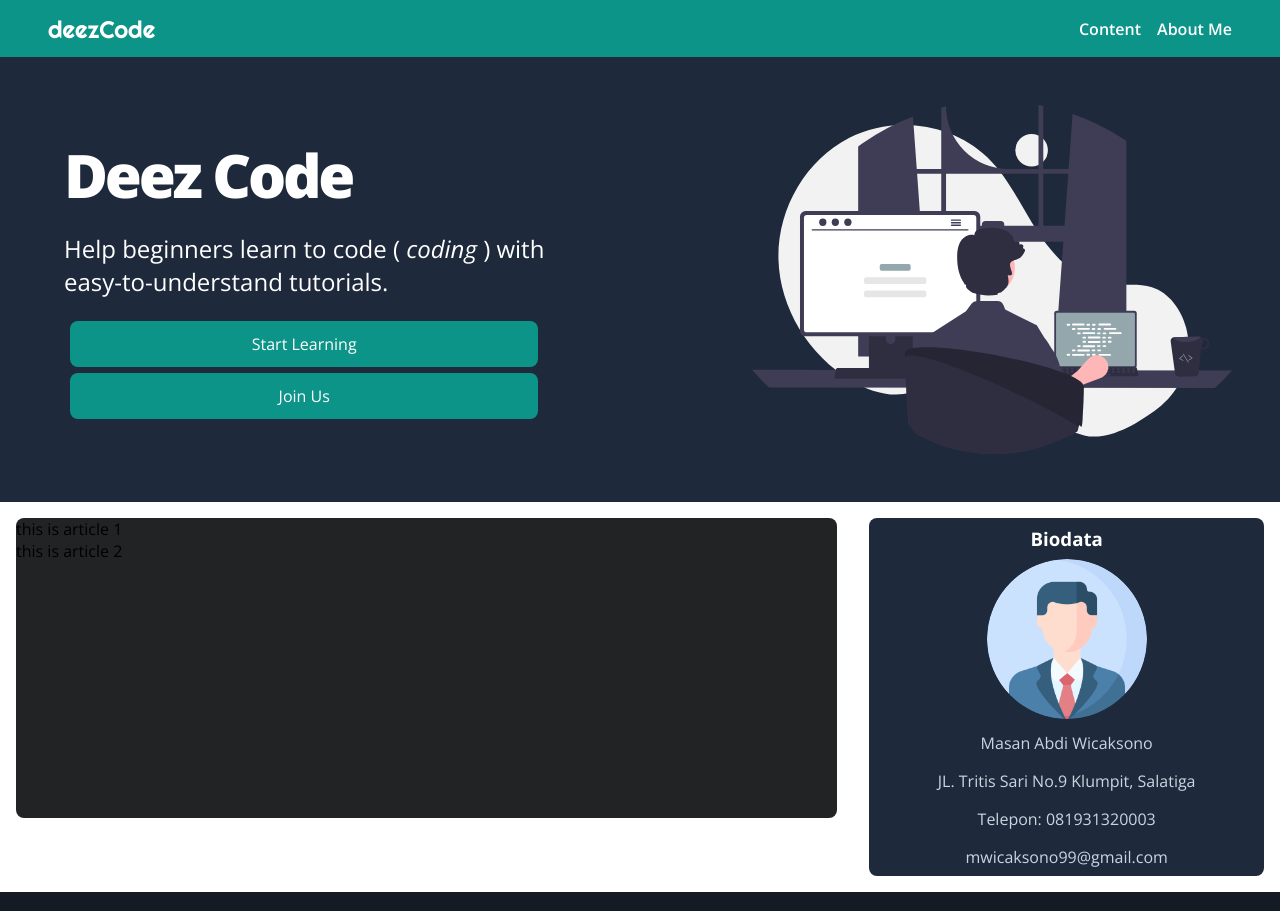
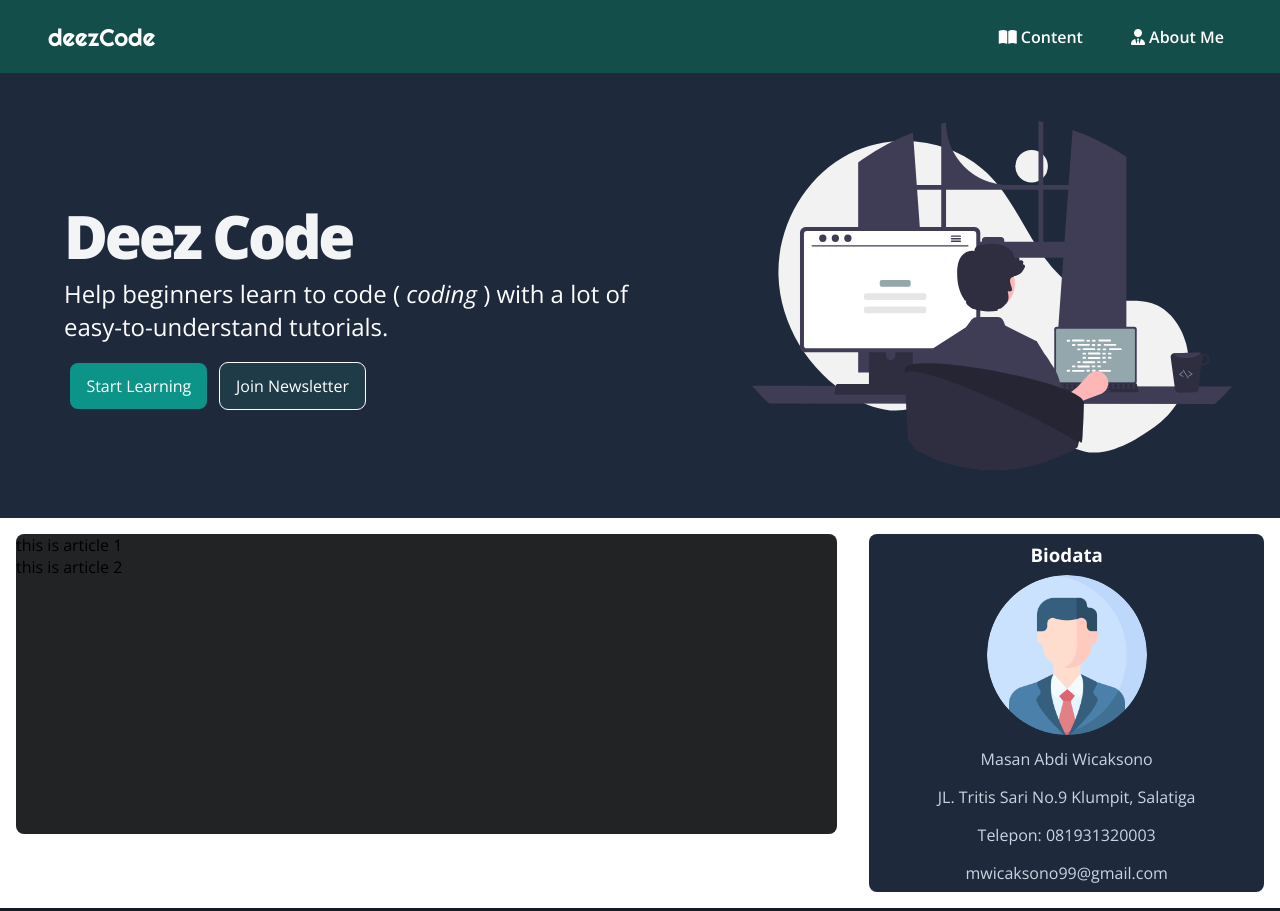
Before and after one commit to mwicaksono/dicoding-submission-web-basic, a plain HTML site: page index.html in a window 1280 px wide. Shown: the top 911 px of the page. Drawn offline with nearby package versions, Linux system fonts and the light colour scheme.

Commit message:
rework navbar and hero content

```diff
--- a/index.html
+++ b/index.html
@@ -9,6 +9,10 @@
     <link
       href="https://fonts.googleapis.com/css2?family=Open+Sans:ital,wght@0,300;0,400;0,500;0,600;0,700;0,800;1,300;1,400&family=Righteous&display=swap"
       rel="stylesheet"
+    />
+    <link
+      rel="stylesheet"
+      href="https://cdnjs.cloudflare.com/ajax/libs/font-awesome/6.1.2/css/all.min.css"
     />
     <link rel="shortcut icon" href="code-icon.jpg" type="image/x-icon" />
     <title>deezCode</title>
@@ -22,8 +26,12 @@
       </div>
       <nav>
         <ul>
-          <li>Content</li>
-          <li>About Me</li>
+          <li>
+            <a href="#"><i class="fa-solid fa-book-open"></i> Content</a>
+          </li>
+          <li>
+            <a href="#"><i class="fa-solid fa-user-tie"></i> About Me</a>
+          </li>
         </ul>
       </nav>
     </header>
@@ -32,11 +40,11 @@
         <div id="hero-content">
           <h1>Deez Code</h1>
           <p>
-            Help beginners learn to code ( <i>coding</i> ) with <br />
+            Help beginners learn to code ( <i>coding</i> ) with a lot of<br />
             easy-to-understand tutorials.
           </p>
           <div id="hero-links">
-            <a href="#">Start Learning</a><a href="#">Join Us</a>
+            <a href="#">Start Learning</a><a href="#">Join Newsletter</a>
           </div>
         </div>
         <img src="coding.svg" alt="coder" width="480px" />
--- a/style.css
+++ b/style.css
@@ -9,7 +9,7 @@ header {
     display: flex;
     justify-content: space-between;
     align-items: center;
-    background-color: #0D9488;
+    background-color: #134E4A;
     padding: 0.1rem 0;
     color: #fff;
 }
@@ -21,8 +21,19 @@ nav ul {
     padding: 0 2rem;
 }
 
+nav a {
+    text-decoration: none;
+    color: #FFF;
+}
+
 nav ul li {
-    margin-right: 1rem;
+    margin: 0 0.5rem;
+    padding: 0.5rem 1rem;
+}
+
+nav ul li:hover {
+    background-color: #0F766E;
+    border-radius: 8px;
 }
 
 #main-logo p {
@@ -52,6 +63,7 @@ nav ul li {
     padding: 0 1rem;
     margin: 1rem 2rem;
     display: flex;
+    width: 50rem;
     flex-direction: column;
     justify-content: center;
 }
@@ -61,24 +73,34 @@ nav ul li {
     font-weight: 800;
     letter-spacing: -0.2rem;
     margin: 0;
+    color: #F3F4F6;
 }
 
 #hero-content p {
     font-size: 1.5rem;
     font-weight: 300;
-    margin: 1rem 0;
+    margin: 0;
+    padding: 0;
+}
+
+#hero-links {
+    margin-top: 2rem;
 }
 
 #hero-links a {
     text-decoration: none;
     color: #fff;
-    margin: 0.4rem;
+    margin: 0.7rem 0.4rem;
     padding: 0.75rem 1rem;
     border-radius: 0.5rem;
     background-color: #0D9488;
     font-size: 1rem;
-    display: block;
     text-align: center;
+}
+
+#hero-links a:nth-child(2) {
+    background-color: #203B48;
+    outline: 0.1rem solid;
 }
 
 #main-content {
@@ -168,6 +190,6 @@ footer {
 
 @media (min-width:87.5rem) {
     #hero {
-        padding: 0 12rem;
+        padding: 0.3rem 12rem;
     }
 }
```
